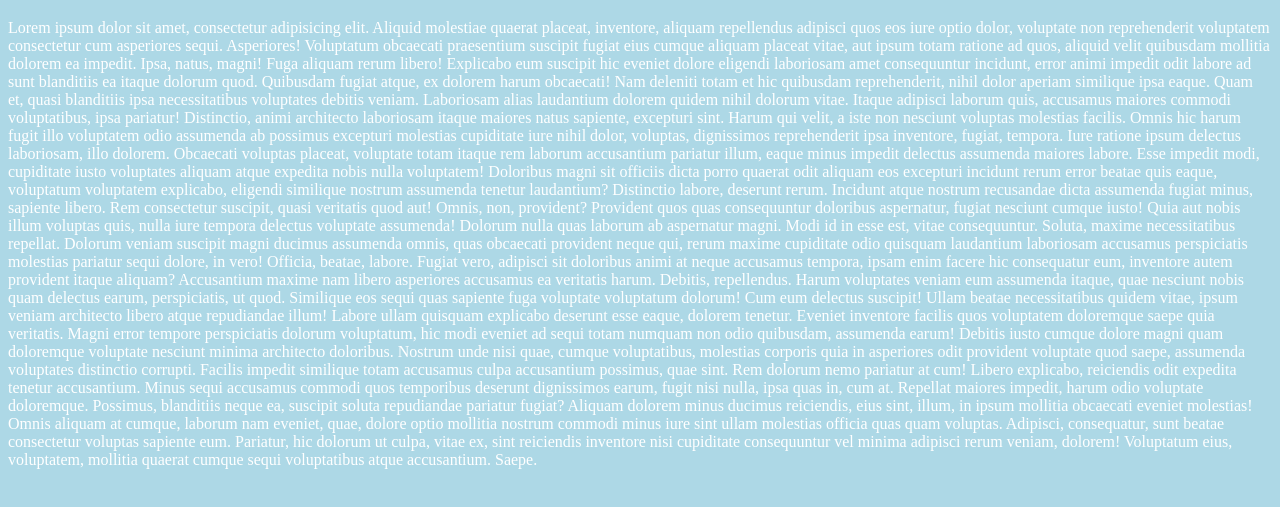
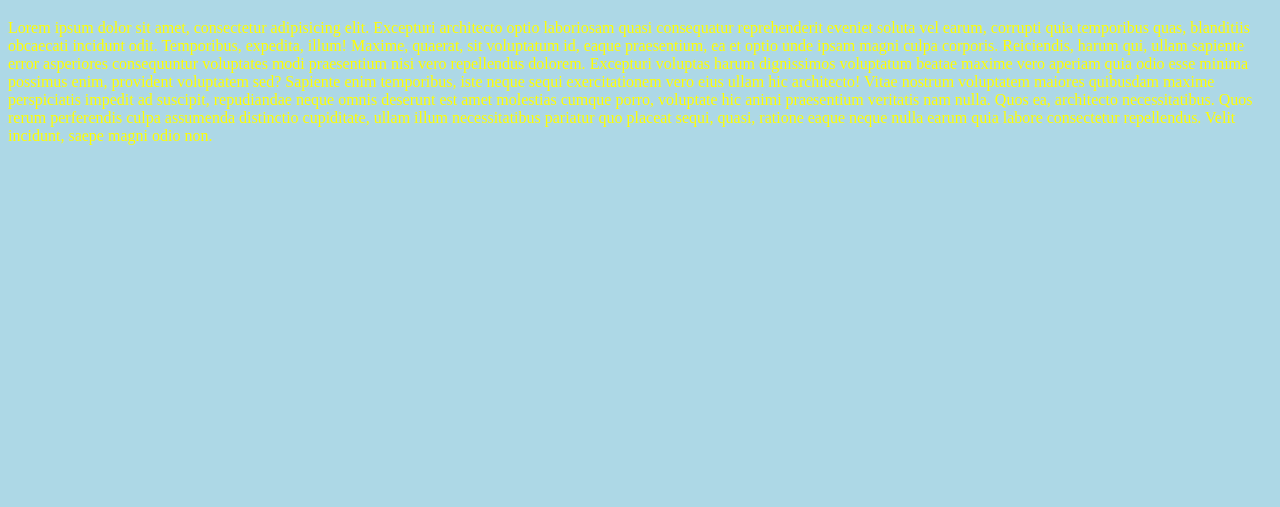
Before and after one commit to kajetans/podstawy-css, a plain HTML site: page podstawy-css/index.html in a window 1280 px wide. Shown: the part 61-568 px from the top of the page. Drawn offline with Linux system fonts and the light colour scheme.

Commit message:
przykłąd selektora po klasie

```diff
--- a/podstawy-css/css/style.css
+++ b/podstawy-css/css/style.css
@@ -6,3 +6,11 @@ p{
   align-content: gray;
   color: #fff;
 }
+
+#selektor-po-id {
+    color: yellow;
+}
+
+.selektor-po-klasie {
+  color: violet;
+}
--- a/podstawy-css/index.html
+++ b/podstawy-css/index.html
@@ -9,25 +9,10 @@
 </head>
 <body>
 <h1>CSS PODSTAWY</h1>
-<p><span>Lorem ipsum dolor sit amet, consectetur adipisicing elit. Aliquid molestiae quaerat placeat, inventore, aliquam repellendus adipisci quos eos iure optio dolor, voluptate non reprehenderit voluptatem consectetur cum asperiores sequi. Asperiores!</span>
-<span>Voluptatum obcaecati praesentium suscipit fugiat eius cumque aliquam placeat vitae, aut ipsum totam ratione ad quos, aliquid velit quibusdam mollitia dolorem ea impedit. Ipsa, natus, magni! Fuga aliquam rerum libero!</span>
-<span>Explicabo eum suscipit hic eveniet dolore eligendi laboriosam amet consequuntur incidunt, error animi impedit odit labore ad sunt blanditiis ea itaque dolorum quod. Quibusdam fugiat atque, ex dolorem harum obcaecati!</span>
-<span>Nam deleniti totam et hic quibusdam reprehenderit, nihil dolor aperiam similique ipsa eaque. Quam et, quasi blanditiis ipsa necessitatibus voluptates debitis veniam. Laboriosam alias laudantium dolorem quidem nihil dolorum vitae.</span>
-<span>Itaque adipisci laborum quis, accusamus maiores commodi voluptatibus, ipsa pariatur! Distinctio, animi architecto laboriosam itaque maiores natus sapiente, excepturi sint. Harum qui velit, a iste non nesciunt voluptas molestias facilis.</span>
-<span>Omnis hic harum fugit illo voluptatem odio assumenda ab possimus excepturi molestias cupiditate iure nihil dolor, voluptas, dignissimos reprehenderit ipsa inventore, fugiat, tempora. Iure ratione ipsum delectus laboriosam, illo dolorem.</span>
-<span>Obcaecati voluptas placeat, voluptate totam itaque rem laborum accusantium pariatur illum, eaque minus impedit delectus assumenda maiores labore. Esse impedit modi, cupiditate iusto voluptates aliquam atque expedita nobis nulla voluptatem!</span>
-<span>Doloribus magni sit officiis dicta porro quaerat odit aliquam eos excepturi incidunt rerum error beatae quis eaque, voluptatum voluptatem explicabo, eligendi similique nostrum assumenda tenetur laudantium? Distinctio labore, deserunt rerum.</span>
-<span>Incidunt atque nostrum recusandae dicta assumenda fugiat minus, sapiente libero. Rem consectetur suscipit, quasi veritatis quod aut! Omnis, non, provident? Provident quos quas consequuntur doloribus aspernatur, fugiat nesciunt cumque iusto!</span>
-<span>Quia aut nobis illum voluptas quis, nulla iure tempora delectus voluptate assumenda! Dolorum nulla quas laborum ab aspernatur magni. Modi id in esse est, vitae consequuntur. Soluta, maxime necessitatibus repellat.</span>
-<span>Dolorum veniam suscipit magni ducimus assumenda omnis, quas obcaecati provident neque qui, rerum maxime cupiditate odio quisquam laudantium laboriosam accusamus perspiciatis molestias pariatur sequi dolore, in vero! Officia, beatae, labore.</span>
-<span>Fugiat vero, adipisci sit doloribus animi at neque accusamus tempora, ipsam enim facere hic consequatur eum, inventore autem provident itaque aliquam? Accusantium maxime nam libero asperiores accusamus ea veritatis harum.</span>
-<span>Debitis, repellendus. Harum voluptates veniam eum assumenda itaque, quae nesciunt nobis quam delectus earum, perspiciatis, ut quod. Similique eos sequi quas sapiente fuga voluptate voluptatum dolorum! Cum eum delectus suscipit!</span>
-<span>Ullam beatae necessitatibus quidem vitae, ipsum veniam architecto libero atque repudiandae illum! Labore ullam quisquam explicabo deserunt esse eaque, dolorem tenetur. Eveniet inventore facilis quos voluptatem doloremque saepe quia veritatis.</span>
-<span>Magni error tempore perspiciatis dolorum voluptatum, hic modi eveniet ad sequi totam numquam non odio quibusdam, assumenda earum! Debitis iusto cumque dolore magni quam doloremque voluptate nesciunt minima architecto doloribus.</span>
-<span>Nostrum unde nisi quae, cumque voluptatibus, molestias corporis quia in asperiores odit provident voluptate quod saepe, assumenda voluptates distinctio corrupti. Facilis impedit similique totam accusamus culpa accusantium possimus, quae sint.</span>
-<span>Rem dolorum nemo pariatur at cum! Libero explicabo, reiciendis odit expedita tenetur accusantium. Minus sequi accusamus commodi quos temporibus deserunt dignissimos earum, fugit nisi nulla, ipsa quas in, cum at.</span>
-<span>Repellat maiores impedit, harum odio voluptate doloremque. Possimus, blanditiis neque ea, suscipit soluta repudiandae pariatur fugiat? Aliquam dolorem minus ducimus reiciendis, eius sint, illum, in ipsum mollitia obcaecati eveniet molestias!</span>
-<span>Omnis aliquam at cumque, laborum nam eveniet, quae, dolore optio mollitia nostrum commodi minus iure sint ullam molestias officia quas quam voluptas. Adipisci, consequatur, sunt beatae consectetur voluptas sapiente eum.</span>
-<span>Pariatur, hic dolorum ut culpa, vitae ex, sint reiciendis inventore nisi cupiditate consequuntur vel minima adipisci rerum veniam, dolorem! Voluptatum eius, voluptatem, mollitia quaerat cumque sequi voluptatibus atque accusantium. Saepe.</span></p>
+<p id="selektor-po-id" class="selektor-po-klasie"><span>Lorem ipsum dolor sit amet, consectetur adipisicing elit. Excepturi architecto optio laboriosam quasi consequatur reprehenderit eveniet soluta vel earum, corrupti quia temporibus quas, blanditiis obcaecati incidunt odit. Temporibus, expedita, illum!</span>
+<span>Maxime, quaerat, sit voluptatum id, eaque praesentium, ea et optio unde ipsam magni culpa corporis. Reiciendis, harum qui, ullam sapiente error asperiores consequuntur voluptates modi praesentium nisi vero repellendus dolorem.</span>
+<span>Excepturi voluptas harum dignissimos voluptatum beatae maxime vero aperiam quia odio esse minima possimus enim, provident voluptatem sed? Sapiente enim temporibus, iste neque sequi exercitationem vero eius ullam hic architecto!</span>
+<span>Vitae nostrum voluptatem maiores quibusdam maxime perspiciatis impedit ad suscipit, repudiandae neque omnis deserunt est amet molestias cumque porro, voluptate hic animi praesentium veritatis nam nulla. Quos ea, architecto necessitatibus.</span>
+<span>Quos rerum perferendis culpa assumenda distinctio cupiditate, ullam illum necessitatibus pariatur quo placeat sequi, quasi, ratione eaque neque nulla earum quia labore consectetur repellendus. Velit incidunt, saepe magni odio non.</span></p>
 </body>
 </html>
```
